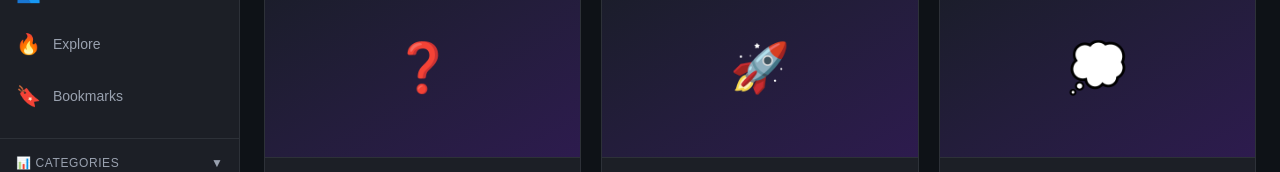
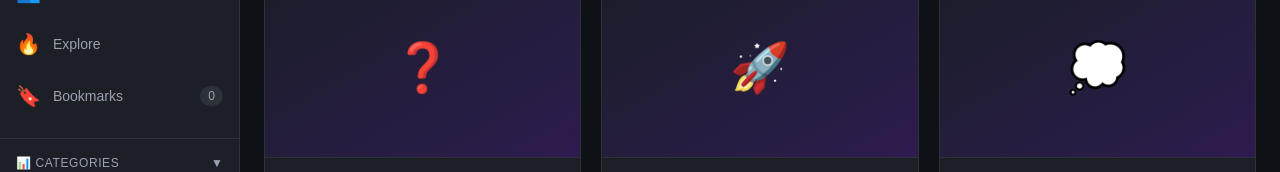
Before and after one commit to sployal/PLC_master, a Next.js app: page /community in a window 1280 px wide. Shown: the part 178-350 px from the top of the page. Built offline with nearby package versions, Linux system fonts and the light colour scheme.

Commit message:
added number to bookmark section

```diff
--- a/src/app/community/page.tsx
+++ b/src/app/community/page.tsx
@@ -398,14 +398,19 @@ export default function CommunityPage() {
                 setShowBookmarks(!showBookmarks);
                 setSelectedCategory('all');
               }}
-              className={`flex items-center px-4 py-3 transition-colors cursor-pointer gap-3 ${
+              className={`flex items-center justify-between px-4 py-3 transition-colors cursor-pointer gap-3 ${
                 showBookmarks
                   ? 'text-[#00ffc8] bg-[#2A2D35] border-l-3 border-[#00ffc8]'
                   : 'text-gray-400 hover:bg-[#252930] hover:text-white'
               }`}
             >
-              <span className="text-xl">🔖</span>
-              <span className="text-sm">Bookmarks</span>
+              <div className="flex items-center gap-3">
+                <span className="text-xl">🔖</span>
+                <span className="text-sm">Bookmarks</span>
+              </div>
+              <span className="bg-[#2D3138] px-2 py-0.5 rounded-full text-xs text-gray-400">
+                {bookmarkedPosts.size}
+              </span>
             </div>
           </nav>
 
```
